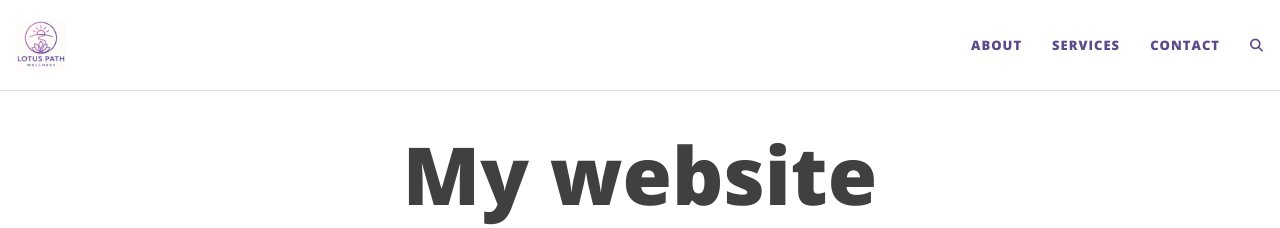
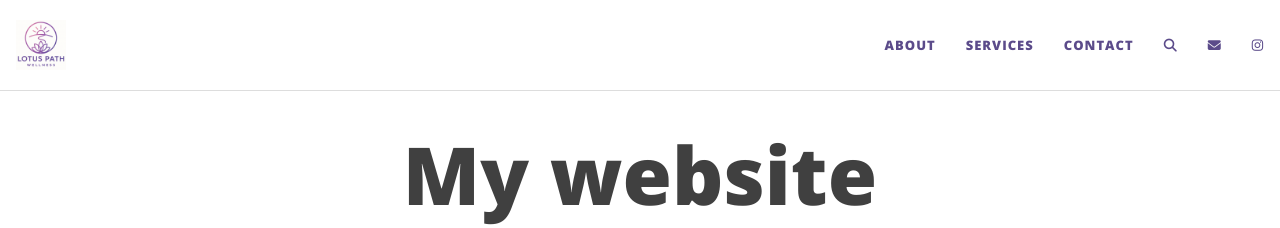
Before and after one commit to lotuspathwellness/lotuspathwellness.github.io, a Jekyll site: the page built from index.html, in a window 1280 px wide. Shown: the top 228 px of the page. Built offline with Jekyll 4.4.1, drawn with Linux system fonts in a browser that asks for light colours; the list of posts is cut into pages by our own code; comment, search, counter and statistics services are not loaded.

Commit message:
Add email and Instagram icons to navbar

```diff
--- a/_includes/nav.html
+++ b/_includes/nav.html
@@ -38,6 +38,20 @@
           </a>
         </li>
       {%- endif -%}
+      {% if site.social-network-links.email %}
+        <li class="nav-item">
+          <a class="nav-link" href="mailto:{{ site.social-network-links.email }}" title="Email">
+            <span class="fa fa-envelope"></span>
+          </a>
+        </li>
+      {% endif %}
+      {% if site.social-network-links.instagram %}
+        <li class="nav-item">
+          <a class="nav-link" href="https://instagram.com/{{ site.social-network-links.instagram }}" title="Instagram">
+            <span class="fab fa-instagram"></span>
+          </a>
+        </li>
+      {% endif %}
     </ul>
   </div>
 
```
